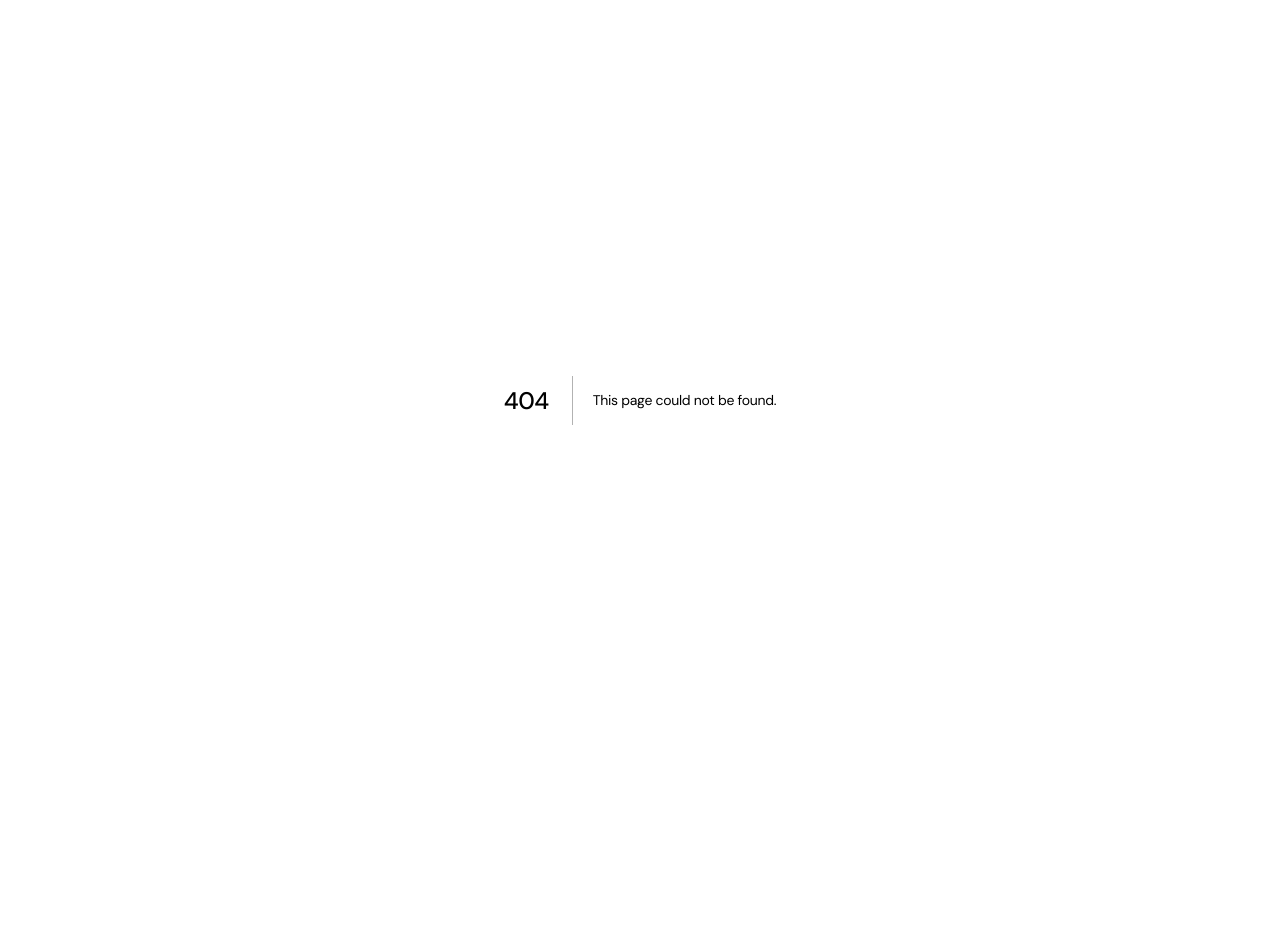
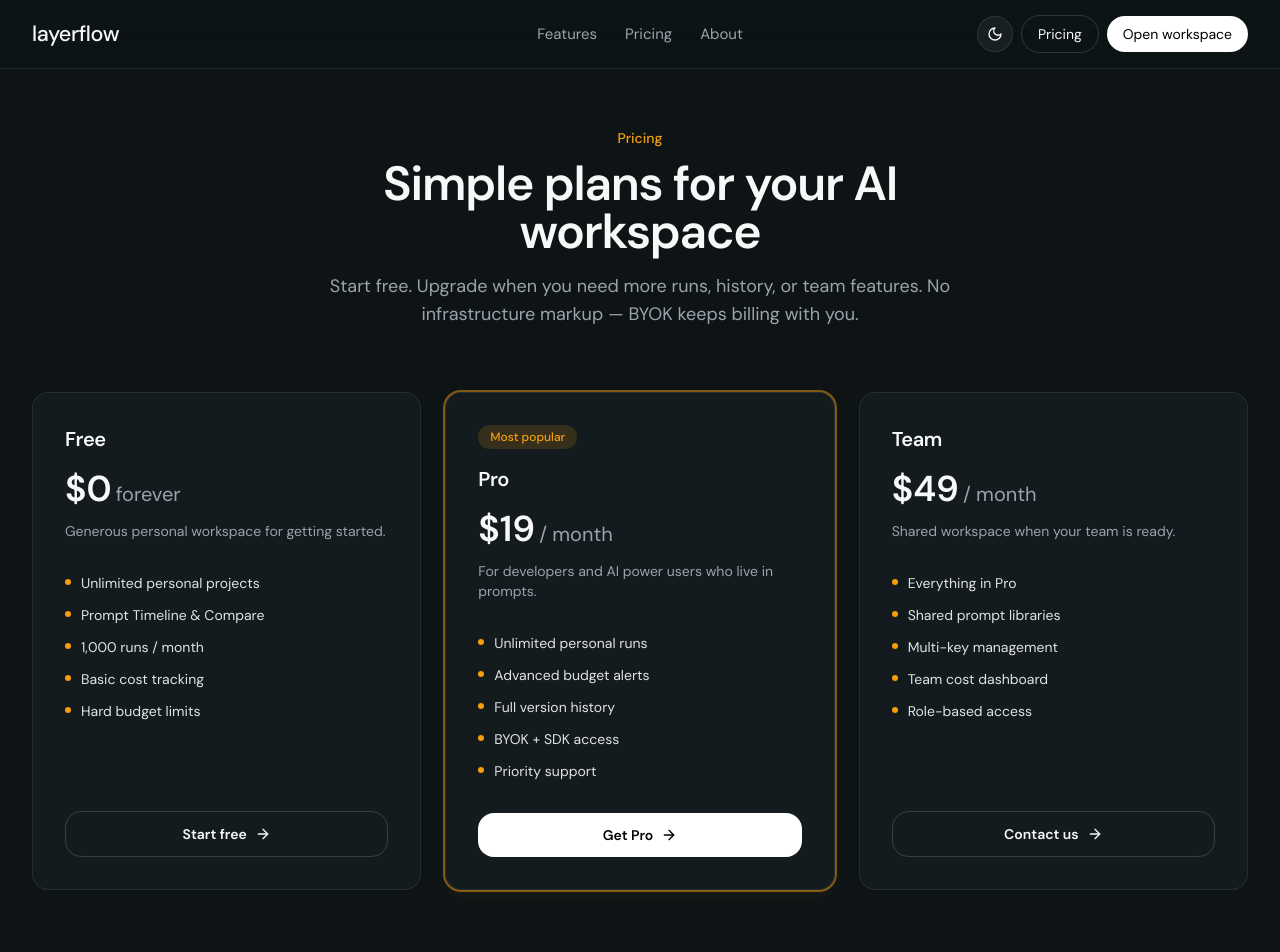
Before and after one commit to Rohit94r/LayerFlow.In, a Next.js app: page /pricing in a window 1280 px wide. Before the commit this address had no page. Shown: the top 952 px of the page. Before the commit the page ends 800 px from the top, so only its background shows below. Built offline with nearby package versions, Linux system fonts and the light colour scheme.

Commit message:
feat: add pricing page with tiered plans
Implement pricing page with Free, Pro, Team, and Enterprise tiers
feature comparison, monthly/annual toggles, and CTA buttons.

```diff
--- /dev/null
+++ b/app/(marketing)/pricing/page.tsx
@@ -0,0 +1,86 @@
+import { ArrowRight } from "lucide-react";
+import { pricingTiers, site } from "@/lib/marketing-content";
+import Reveal from "@/components/marketing/Reveal";
+import type { Metadata } from "next";
+
+export const metadata: Metadata = {
+  title: "Pricing",
+  description:
+    "LayerFlow pricing — free personal workspace, Pro for power users, Team when you're ready to share.",
+};
+
+export default function PricingPage() {
+  return (
+    <div className="mx-auto max-w-7xl px-6 pb-24 pt-32 sm:px-8">
+      <Reveal>
+        <div className="mx-auto max-w-2xl text-center">
+          <p className="text-sm font-medium text-brand">Pricing</p>
+          <h1 className="mt-3 font-sans text-4xl font-semibold tracking-tight text-ink sm:text-5xl">
+            Simple plans for your AI workspace
+          </h1>
+          <p className="mt-4 text-lg text-muted">
+            Start free. Upgrade when you need more runs, history, or team
+            features. No infrastructure markup — BYOK keeps billing with you.
+          </p>
+        </div>
+      </Reveal>
+
+      <div className="mt-16 grid gap-6 lg:grid-cols-3">
+        {pricingTiers.map((tier, i) => (
+          <Reveal key={tier.name} delay={i * 0.06}>
+            <div
+              className={`card flex h-full flex-col p-8 ${
+                tier.highlighted
+                  ? "ring-2 ring-brand/50 shadow-lg shadow-brand/5"
+                  : "card-hover"
+              }`}
+            >
+              {tier.highlighted && (
+                <span className="mb-4 inline-flex w-fit rounded-full bg-brand/15 px-3 py-1 text-xs font-medium text-brand">
+                  Most popular
+                </span>
+              )}
+              <h2 className="text-xl font-semibold text-ink">{tier.name}</h2>
+              <div className="mt-4 flex items-baseline gap-1">
+                <span className="text-4xl font-semibold text-ink">
+                  {tier.price}
+                </span>
+                <span className="text-muted">{tier.period}</span>
+              </div>
+              <p className="mt-3 text-sm text-muted">{tier.description}</p>
+              <ul className="mt-8 flex-1 space-y-3">
+                {tier.features.map((f) => (
+                  <li key={f} className="flex items-start gap-2.5 text-sm text-ink/90">
+                    <span className="mt-1.5 h-1.5 w-1.5 shrink-0 rounded-full bg-brand" />
+                    {f}
+                  </li>
+                ))}
+              </ul>
+              <a
+                href={tier.href}
+                className={`mt-8 inline-flex items-center justify-center gap-2 rounded-xl px-5 py-3 text-sm font-semibold transition-transform hover:scale-[1.02] ${
+                  tier.highlighted
+                    ? "bg-white text-black"
+                    : "border border-border-strong text-ink hover:bg-surface-2"
+                }`}
+              >
+                {tier.cta}
+                <ArrowRight className="h-4 w-4" />
+              </a>
+            </div>
+          </Reveal>
+        ))}
+      </div>
+
+      <Reveal delay={0.15}>
+        <p className="mt-16 text-center text-sm text-muted">
+          Enterprise plans available when companies ask.{" "}
+          <a href="/about" className="text-brand hover:underline">
+            Get in touch
+          </a>
+          .
+        </p>
+      </Reveal>
+    </div>
+  );
+}
```
